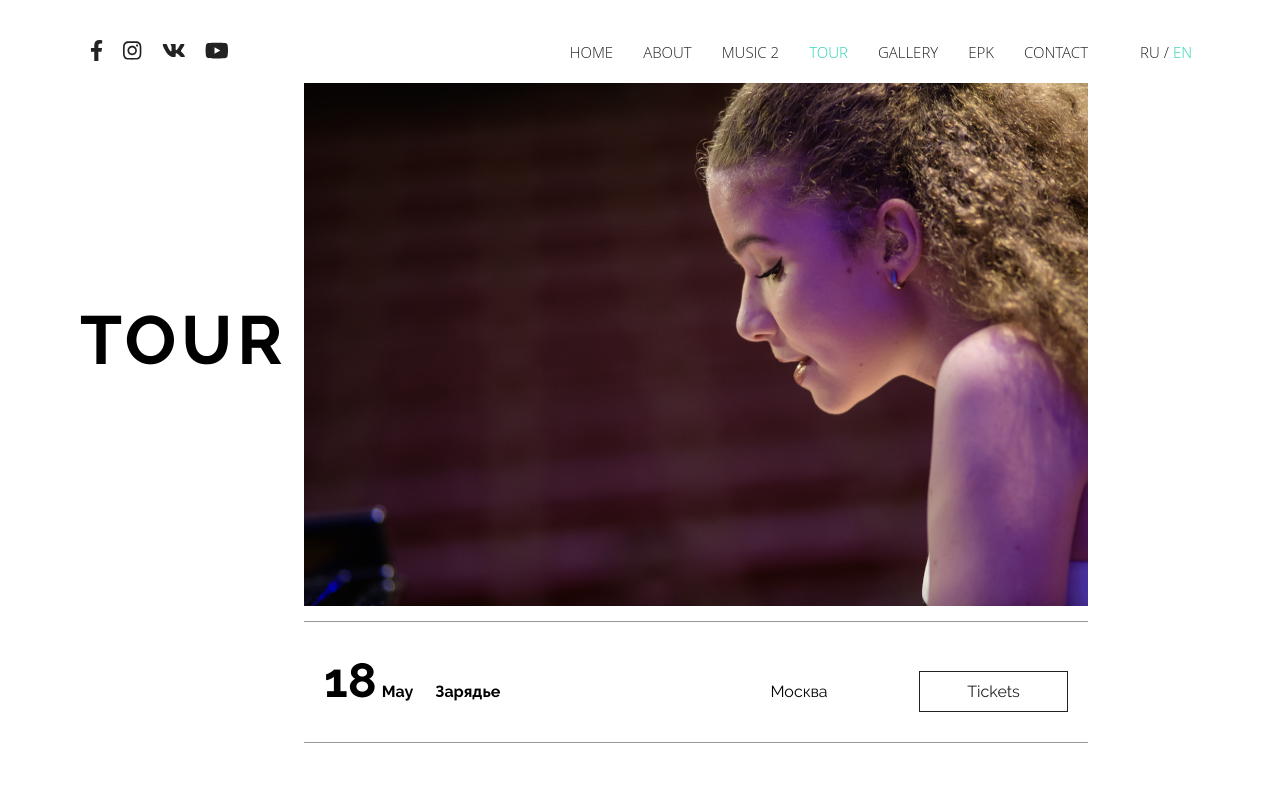
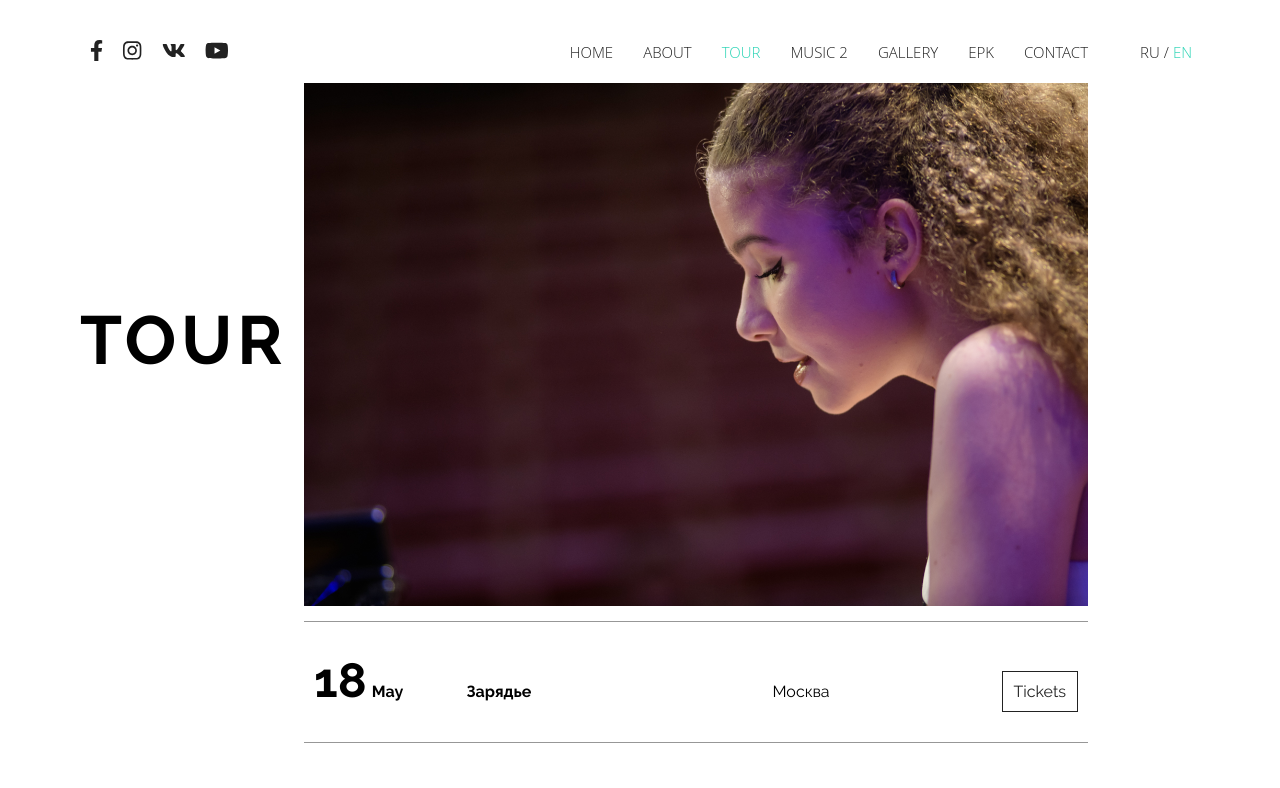
Before and after one commit to mumac/artD, a React (Create React App) app: page /tour in a window 1280 px wide. Shown: the top 788 px of the page. Built offline with nearby package versions, Linux system fonts and the light colour scheme; what i18next-xhr-backend would draw is missing.

Commit message:
замена очередности в меню; концерты в моб версии

```diff
--- a/src/components/NavMenu.js
+++ b/src/components/NavMenu.js
@@ -31,8 +31,8 @@ function NavMenu() {
                                 <div className="vn-navbar-nav">
                                     <NavLink exact className="vn-nav-link" to="/" onClick={() => setOpen(!isOpen)}>{t("base.navbar.link.home")}</NavLink>
                                     <NavLink className="vn-nav-link" to="/about" onClick={() => setOpen(!isOpen)}>{t("base.navbar.link.about")}</NavLink>
+                                    <NavLink className="vn-nav-link" to="/tour" onClick={() => setOpen(!isOpen)}>{t("base.navbar.link.tour")}</NavLink>
                                     <NavLink className="vn-nav-link" to="/music" onClick={() => setOpen(!isOpen)}>{t("base.navbar.link.music")}</NavLink>
-                                    <NavLink className="vn-nav-link" to="/tour" onClick={() => setOpen(!isOpen)}>{t("base.navbar.link.tour")}</NavLink>
                                     <NavLink className="vn-nav-link" to="/gallery" onClick={() => setOpen(!isOpen)}>{t("base.navbar.link.gallery")}</NavLink>
                                     <NavLink className="vn-nav-link" to="/epk" onClick={() => setOpen(!isOpen)}>{t("base.navbar.link.epk")}</NavLink>
                                     <NavLink className="vn-nav-link" to="/contact" onClick={() => setOpen(!isOpen)}>{t("base.navbar.link.contact")}</NavLink>
--- a/src/locales/ru/translation.json
+++ b/src/locales/ru/translation.json
@@ -4,8 +4,8 @@
             "link": {
                 "home": "главная",
                 "about": "обо мне",
+                "tour": "концерты",
                 "music": "медиа",
-                "tour": "концерты",
                 "gallery": "галерея",
                 "epk": "загрузки",
                 "contact": "контакт"
--- a/src/themes/styles/main.scss
+++ b/src/themes/styles/main.scss
@@ -264,11 +264,11 @@ a {
     flex-direction: row;
     align-items: baseline;
     font-family: 'Raleway', 'sans-serif';
-    padding: 30px 20px;
+    padding: 30px 10px;
     border-top: 1px solid #979797;
 
     .event-date {
-        flex: 0 0 15%;
+        flex: 0 0 20%;
         font-weight: 700;
 
         @include respond(sm) {
@@ -291,28 +291,29 @@ a {
     }
 
     .event-place {
-        flex: 0 0 45%;
+        flex: 0 0 40%;
         font-weight: 700;
         white-space: pre-line;
 
         @include respond(sm) {
             flex: 0 0 50%;
-            padding: 20px 0;
+            padding: 20px 0 20px 0;
             font-size: (24 / 16) + rem;
         }
     }
 
     .event-location {
-        flex: 0 0 20%;
+        flex: 0 0 30%;
 
         @include respond(sm) {
             flex: 0 0 50%;
+            padding: 20px 0 20px 30px;
             font-size: (24 / 16) + rem;
         }
     }
 
     .event-tickets {
-        flex: 0 0 20%;
+        flex: 0 0 10%;
 
         @include respond(sm) {
             flex: 0 0 100%;
```
